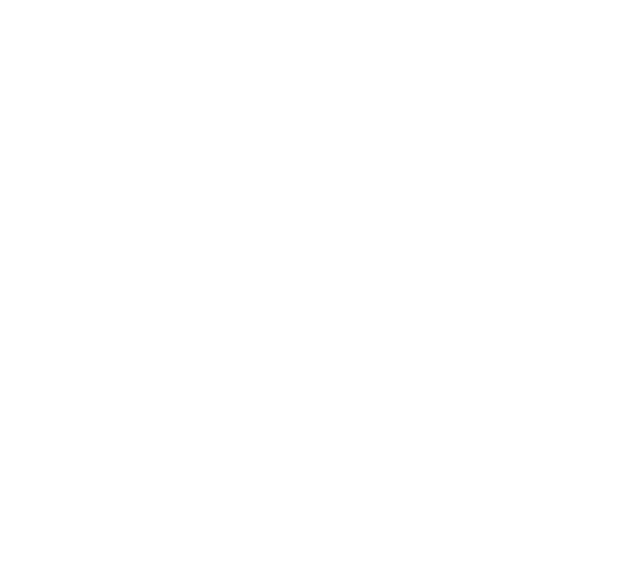
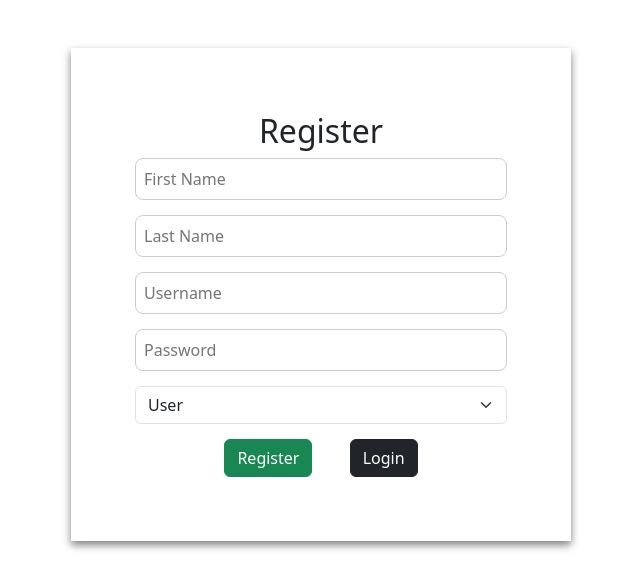
Before and after one commit to Revature-FullStack-Development-Training/Rent-a-DJ, a React (Create React App) app in the folder Rent-A-DJ Frontend (React)/frontend/: page /register in a window 1280 px wide. Shown: the top 588 px of the page, without its empty margins (319-959 px from the left). Built offline with nearby package versions, Linux system fonts and the light colour scheme.

Commit message:
Modified register page

```diff
--- a/Rent-A-DJ Frontend (React)/frontend/src/App.css
+++ b/Rent-A-DJ Frontend (React)/frontend/src/App.css
@@ -36,3 +36,41 @@
     transform: rotate(360deg);
   }
 }
+
+#regForm {
+  background-color: rgb(255, 255, 255);
+  margin-top: 50px;
+  padding: 5%;
+  box-shadow: 0 4px 8px 0 rgba(0, 0, 0, 0.5);
+  width: 100%; /* Make the form take full width */
+  max-width: 500px; /* Set a maximum width */
+}
+
+@media (max-width: 576px) {
+  #regForm {
+    padding: 10%; /* Increase padding for smaller screens */
+  }
+}
+
+.form-group {
+    display: flex;
+    align-items: center;
+    margin-bottom: 15px;
+}
+
+.form-group input,
+.form-group select {
+    flex: 1;
+}
+
+.rounded-input {
+    border-radius: 8px; /* Adjust the radius as needed */
+    padding: 8px; /* Optional: Add padding for better appearance */
+    border: 1px solid #ccc; /* Optional: Add border for better appearance */
+}
+
+.button-group {
+  display: flex;
+  justify-content: center;
+  gap: 10%; /* Adjust the gap as needed */
+}
--- a/Rent-A-DJ Frontend (React)/frontend/src/App.tsx
+++ b/Rent-A-DJ Frontend (React)/frontend/src/App.tsx
@@ -8,6 +8,7 @@
 import { UserContainer } from "./Components/User/UserContainer";
 import { AdminContainer } from "./Components/Admin/AdminContainer";
 import { UserContext, useUserContext } from "./context";
+import 'bootstrap/dist/css/bootstrap.min.css';
 
 function App() {
 
--- a/Rent-A-DJ Frontend (React)/frontend/src/Components/LoginRegister/Register.tsx
+++ b/Rent-A-DJ Frontend (React)/frontend/src/Components/LoginRegister/Register.tsx
@@ -1,9 +1,91 @@
-export const Register:React.FC = () => {
+import React, { useState } from 'react';
+import axios from 'axios';
+import { useNavigate } from 'react-router-dom';
 
 
-    return(
+export const Register: React.FC = () => {
 
-        <></>
+    interface FormData {
+        firstName: string;
+        lastName: string;
+        username: string;
+        password: string;
+        role: string;
+        rate?: number; // Optional rate field for DJs
+    }
 
-    )
-}
+    const [formData, setFormData] = useState<FormData>({
+        firstName: '',
+        lastName: '',
+        username: '',
+        password: '',
+        role: 'user',
+        rate: undefined
+    });
+
+    const navigate = useNavigate();
+
+    const handleChange = (e: React.ChangeEvent<HTMLInputElement | HTMLSelectElement>) => {
+        const { name, value } = e.target;
+        setFormData({
+            ...formData,
+            [name]: name === 'rate' ? parseFloat(value) : value // Convert rate to a number
+        });
+    };
+
+    const handleSubmit = async (e: React.FormEvent<HTMLFormElement>) => {
+        e.preventDefault();
+        try {
+            if (formData.role === 'dj') {
+                const response = await axios.post<{ data: any }>('http://localhost:7777/djs', formData);
+                console.log('DJ registered:', response.data);
+            } else {
+                const response = await axios.post<{ data: any }>('http://localhost:7777/users', formData);
+                console.log('User registered:', response.data);
+            }
+            navigate('/users'); // Navigate to the users page after successful registration
+        } catch (error) {
+            console.error('Error registering user:', error);
+        }
+    };
+
+    return (
+        <form onSubmit={handleSubmit} className="my-5 mx-auto" id="regForm">
+            <h2 className="text-center">Register</h2>
+            <div className="form-group">
+                <input type="text" name="firstName" value={formData.firstName} onChange={handleChange} required className="rounded-input" placeholder='First Name' />
+            </div>
+            <div className="form-group">
+                <input type="text" name="lastName" value={formData.lastName} onChange={handleChange} required className="rounded-input" placeholder='Last Name' />
+            </div>
+            <div className="form-group">
+                <input type="text" name="username" value={formData.username} onChange={handleChange} required className="rounded-input" placeholder='Username'/>
+            </div>
+            <div className="form-group">
+                <input type="password" name="password" value={formData.password} onChange={handleChange} required className="rounded-input" placeholder='Password'/>
+            </div>
+            <div className="form-group">
+                <select
+                    id="role"
+                    name="role"
+                    className="form-select rounded-input"
+                    value={formData.role}
+                    onChange={handleChange}
+                    required
+                >
+                    <option value="user">User</option>
+                    <option value="dj">DJ</option>
+                </select>
+            </div>
+            {formData.role === 'dj' && (
+                <div className="form-group">
+                    <input type="number" name="rate" value={formData.rate || ''} onChange={handleChange} required className="rounded-input" placeholder='Rate'/>
+                </div>
+            )}
+            <div className="button-group">
+                <button type="submit" className="btn btn-success">Register</button>
+                <button type="button" className="btn btn-dark" onClick={() => navigate('/')}>Login</button>
+            </div>
+        </form>
+    );
+};
```
